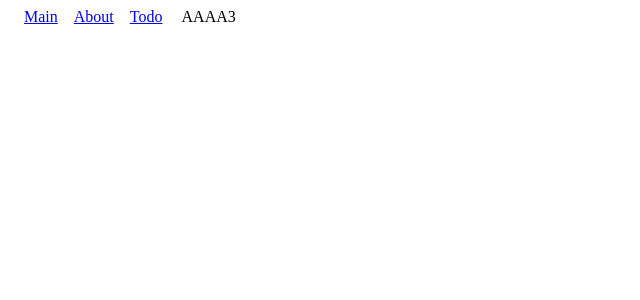
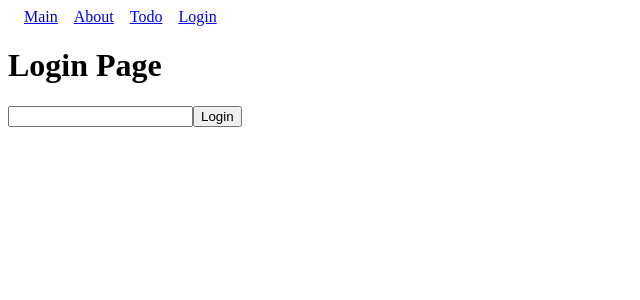
Before and after one commit to ZK202308A/v3, a Vue app: page /login in a window 1280 px wide. Before the commit this address had no page. Shown: the top 300 px of the page, without its empty margins (0-640 px from the left). Built offline with nearby package versions, Linux system fonts and the light colour scheme.

Commit message:
0823-1427

```diff
--- a/src/App.vue
+++ b/src/App.vue
@@ -1,8 +1,8 @@
 <script setup>
 import { RouterView, RouterLink } from 'vue-router';
-import useCount from './stores/useCount';
+import useMember from './stores/useMember';
 
-const {count} = useCount()
+const {member, logout} = useMember()
 
 </script>
 
@@ -12,9 +12,17 @@ const {count} = useCount()
     <span> <RouterLink to="/">Main</RouterLink>  </span>
     <span> <RouterLink to="/about">About</RouterLink>  </span>
     <span> <RouterLink to="/todo">Todo</RouterLink>  </span>
+    <span v-if="member.mid === null"> <RouterLink to="/login">Login</RouterLink> </span>
 
-    <span> AAAA{{ count.num }} </span>
+    <span v-if="member.mid !== null"> <button @click="logout" >Logout</button> </span>
 
+  </div>
+
+  <div v-if="member.mid !== null">
+
+    <hr/>
+      MemberID : {{ member.mid }}
+    <hr/>
   </div>
 
   <RouterView></RouterView>
--- a/src/pages/AboutPage.vue
+++ b/src/pages/AboutPage.vue
@@ -1,10 +1,21 @@
 <template>
   <div>
     <h1>About Page</h1>
+
+    <div>
+
+      {{ count.num }}
+      <button @click="inc" >INC</button>
+      <button @click="dec">DEC</button>
+    </div>
+
   </div>
 </template>
 
 <script setup>
+import useCount from '../stores/useCount';
+
+const {inc,dec, count} = useCount()
 
 </script>
 
--- /dev/null
+++ b/src/pages/LoginPage.vue
@@ -0,0 +1,31 @@
+<template>
+  <div>
+    <h1>Login Page</h1>
+
+    <input type="text" v-model="midInput">
+
+    <button @click="handleClick">Login</button>
+
+  </div>
+</template>
+
+<script setup>
+import { ref } from 'vue';
+import useMember from '../stores/useMember';
+
+const midInput = ref('')
+
+const {login} = useMember()
+
+const handleClick = () => {
+
+  const mid = midInput.value
+  login(mid)
+}
+
+
+</script>
+
+<style lang="scss" scoped>
+
+</style>
--- a/src/routers/index.js
+++ b/src/routers/index.js
@@ -3,17 +3,17 @@ import { createRouter, createWebHistory } from 'vue-router'
 import todoRouting from './todo'
 
 
-
-
-
 const MainPage = () => import("../pages/MainPage.vue")
 const AboutPage = () => import("../pages/AboutPage.vue")
+const LoginPage = () => import("../pages/LoginPage.vue")
+
 
 const routeConfig = createRouter({
   history:createWebHistory(),
   routes: [
     {path: "/" , component: MainPage },
     {path: "/about", component: AboutPage },
+    {path: "/login", component: LoginPage},
     todoRouting
   ]
 })
--- a/src/routers/todo.js
+++ b/src/routers/todo.js
@@ -1,3 +1,4 @@
+import useMember from "../stores/useMember"
 
 
 const IndexPage = () => import("../pages/todo/IndexPage.vue")
@@ -5,13 +6,32 @@ const TodoListPage = () => import("../pages/todo/TodoListPage.vue")
 const TodoAddPage = () => import("../pages/todo/TodoAddPage.vue")
 const TodoReadPage = () => import("../pages/todo/TodoReadPage.vue")
 
+const checkLogin = () => {
+  const {member} = useMember()
+  return member.mid ? true : false
+}
+
+const moveToLogin = (to, from, next) => {
+
+  console.log('move to todo add page: ' + checkLogin())
+
+  if(checkLogin()){
+    next()
+  }else {
+    next('/login')
+  }
+}
+
 const todoRouting = { path: "/todo",
   component: IndexPage,
   children: [
     {path: "list", component: TodoListPage},
-    {path: "add", component: TodoAddPage},
     {path: "", redirect: '/todo/list'},
-    {path: "read/:mno", component: TodoReadPage}
+    {path: "read/:mno", component: TodoReadPage},
+    { path: "add",
+      component: TodoAddPage,
+      beforeEnter: moveToLogin
+    },
   ]
 }
 
--- /dev/null
+++ b/src/stores/useMember.js
@@ -0,0 +1,26 @@
+import { defineStore } from "pinia";
+import { ref, computed } from "vue";
+
+const useMember = defineStore('memberStore', () => {
+
+  const member = ref( {mid: null} )
+
+  const login = (value) => {
+
+    console.log("login..." + value)
+    member.value.mid = value
+  }
+
+  const logout = () => {
+
+    console.log("logout")
+    member.value.mid = null
+  }
+
+  const memberId = computed(() => member.value.mid)
+
+  return {login, logout, memberId, member}
+
+})
+
+export default useMember
```
